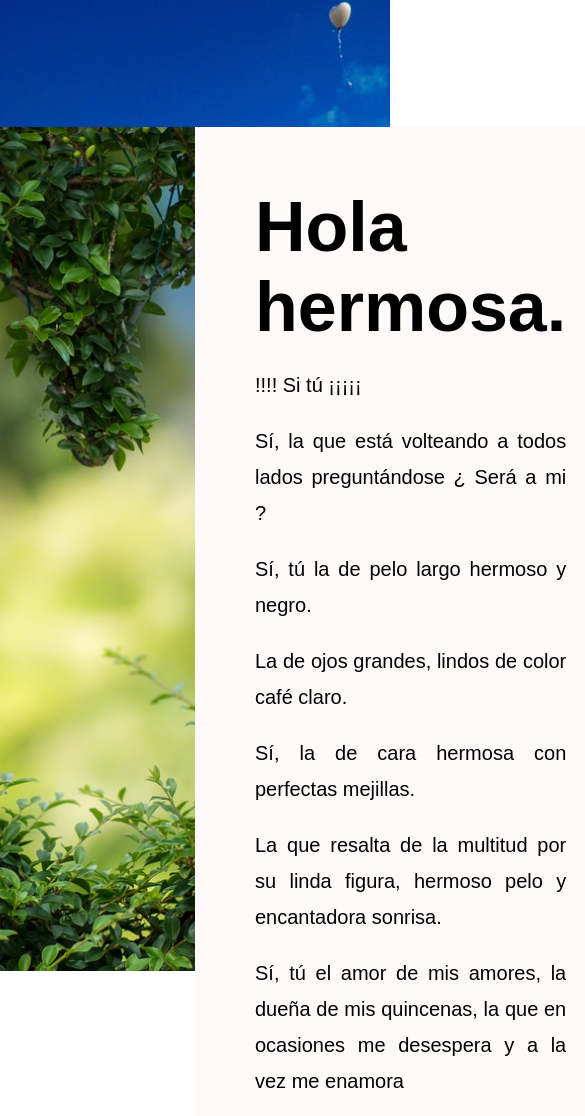
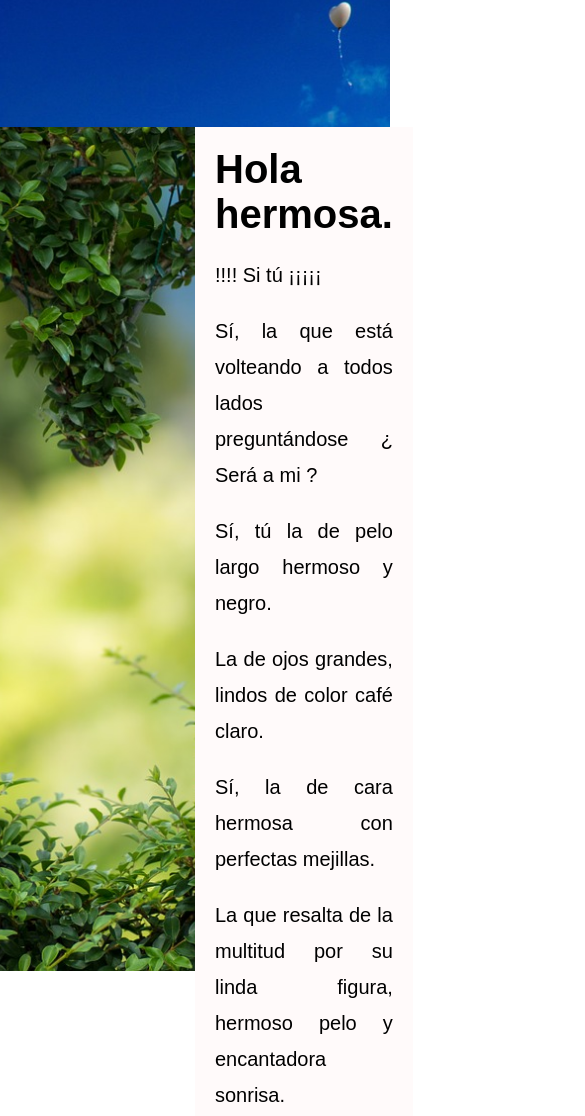
Before and after one commit to etvb/feb140219, a plain HTML site: page index.html in a window 390 px wide. Shown: the part 717-1833 px from the top of the page, 585 px wide, since content can reach past the window. Drawn offline with Linux system fonts and the light colour scheme.

Commit message:
Agrego media para el ceel

```diff
--- a/css/estilos.css
+++ b/css/estilos.css
@@ -1,5 +1,5 @@
-*{
-	box-sizing:border-box;
+*, *:before, *:after{
+	box-sizing: border-box;
 }
 
 body{
@@ -74,3 +74,18 @@ section .storyBx p{
 	font-size: 20px;
 	text-align: justify;
 }
+
+@media(max-width: 600px){
+
+	section .storyBx{
+		padding: 20px;
+		background: snow;
+	}
+
+	section .storyBx h2{
+		margin: 0 0 20px;
+		padding: 0;
+		font-size: 40px;
+	}
+
+}
```
